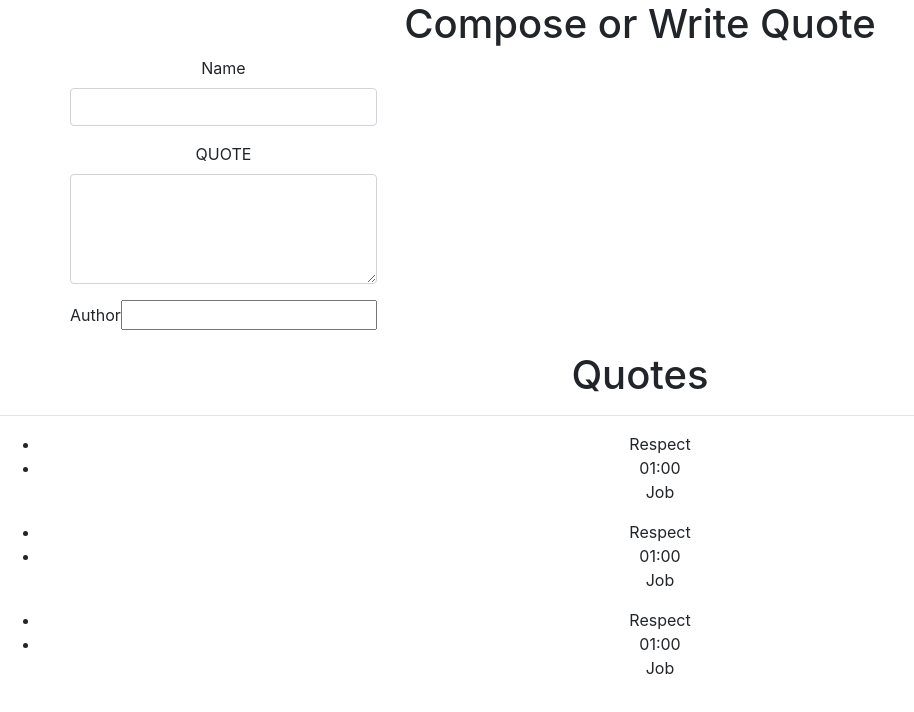
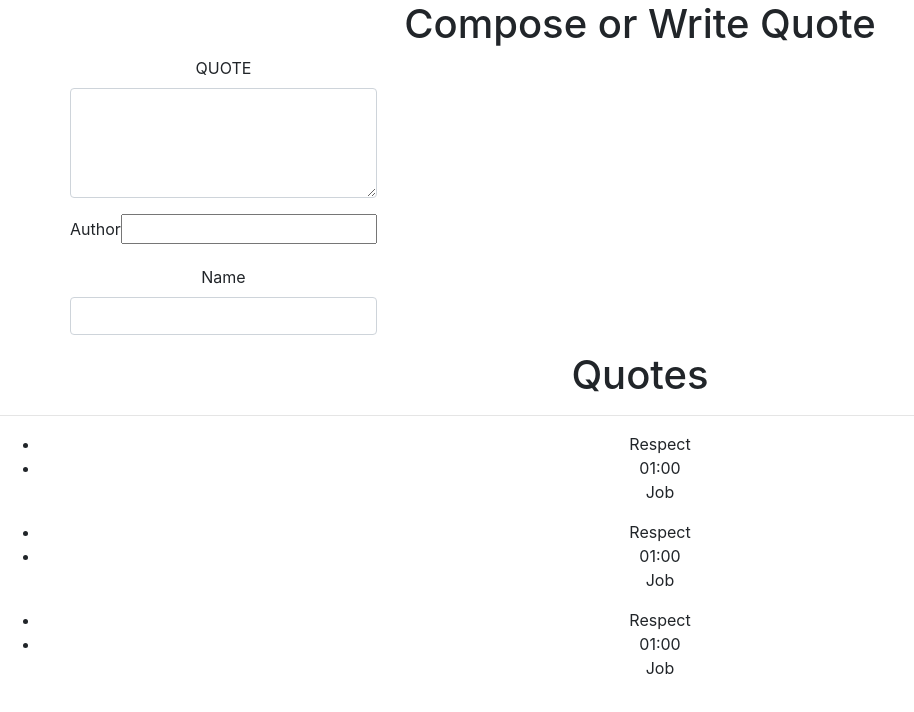
Before and after one commit to Gaks98/Quotes-app, an Angular app: page / in a window 1280 px wide. Shown: the top 712 px of the page, without its empty margins (0-914 px from the left). Built offline with nearby package versions, Linux system fonts and the light colour scheme.

Commit message:
created  two-way data binding using template reference and equating it to ngForm

```diff
--- a/src/app/quote-form/quote-form.component.html
+++ b/src/app/quote-form/quote-form.component.html
@@ -1,23 +1,31 @@
 <div class="container-fluid">
     <div class="row">
-        <form>
+        <form #quoteForm='ngForm'>
+
+            <div class="form-group">
+
+                <label for="description">QUOTE</label>
+                <textarea class="form-control" id="description" rows="4" required
+                #quote="ngModel" [(ngModel)]="newQuote.quoted" name="textarea"></textarea>
+
+            </div>
+
+            <div class="form-group">
+                <label for="author">Author</label>
+                <input type='name' id="author" #author="ngModel" required
+                [(ngModel)]="newQuote.author" name="author">
+
+            </div>
+
             <div class="form-group">
 
                 <label for="name">Name</label>
-                <input type="text" required class="form-control" id="name">
+                <input type="text" required class="form-control" id="name"
+                #name="ngModel" [(ngModel)]="newQuote.name" name="name">
+
 
             </div>
-            <div class="form-group">
 
-                <label for="description">QUOTE</label>
-                <textarea class="form-control" id="description" rows="4" required></textarea>
-
-            </div>
-            <div class="form-group">
-                <label for="author">Author</label>
-                <input type='name' id="author" required>
-
-            </div>
         </form>
     </div>
 </div>
--- a/src/app/quote-form/quote-form.component.ts
+++ b/src/app/quote-form/quote-form.component.ts
@@ -8,7 +8,7 @@ import { Quote } from '../quote';
 })
 export class QuoteFormComponent implements OnInit {
 
-  newQuote = new Quote(0,"","")
+  newQuote = new Quote(0,"","","")
 
   constructor() { }
 
--- a/src/app/quote.ts
+++ b/src/app/quote.ts
@@ -2,6 +2,7 @@ export class Quote {
     constructor(
         public id : number,
         public quoted : string,
-        public author : string
+        public author : string,
+        public name : string
     ) {}
 }
--- a/src/app/quote/quote.component.ts
+++ b/src/app/quote/quote.component.ts
@@ -12,9 +12,9 @@ export class QuoteComponent implements OnInit {
 public date = new Date;
 
   quotes = [
-    new Quote(1,"Respect","Job"),
-    new Quote(2,"Respect","Job"),
-    new Quote(3,"Respect","Job"),
+    new Quote(1,"Respect","Job", ""),
+    new Quote(2,"Respect","Job", ""),
+    new Quote(3,"Respect","Job", ""),
   ]
 
   constructor() { }
```
